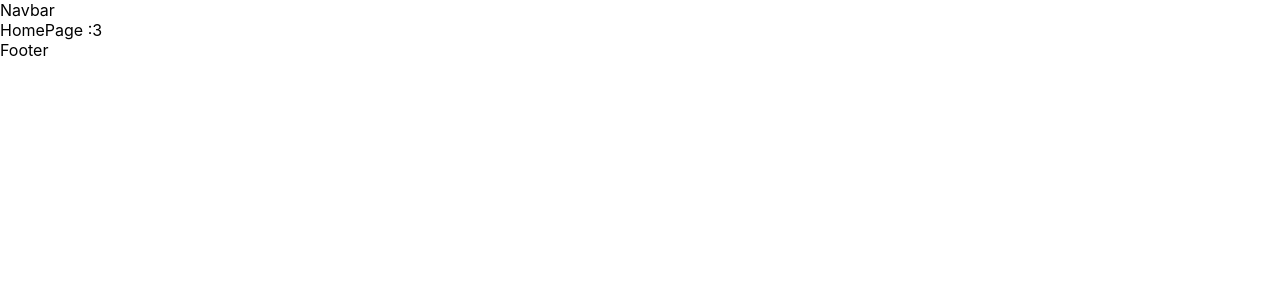
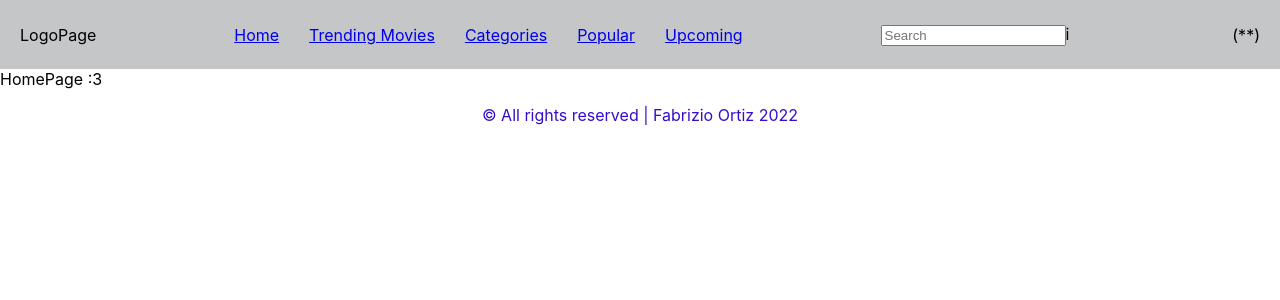
Before and after one commit to SkivaDev/movie-app, a React (Create React App) app: page /#/ in a window 1280 px wide. Shown: the top 300 px of the page. Built offline with nearby package versions, Linux system fonts and the light colour scheme; no server answers.

Commit message:
App react-router added routes

```diff
--- a/src/App.js
+++ b/src/App.js
@@ -1,9 +1,13 @@
 import { HashRouter, Route, Routes } from 'react-router-dom';
 import { MainProvider } from './context/main';
 import './assets/styles/App.css';
-import HomePage from './pages/HomePage';
 import Navbar from './components/Navbar';
 import Footer from './components/Footer';
+import HomePage from './pages/HomePage';
+import GenericPage from './pages/GenericPage';
+import SearchPage from './pages/SearchPage';
+import DetailsPage from './pages/DetailsPage';
+
 
 function App() {
   return (
@@ -15,6 +19,15 @@ function App() {
 
           <Routes>
             <Route path='/' element={<HomePage />} />
+            <Route path='/trending' element={<GenericPage />} />
+            <Route path='/categories' element={<GenericPage />} />
+            <Route path='/popular' element={<GenericPage />} />
+            <Route path='/upcoming' element={<GenericPage />} />
+            <Route path='/search' element={<SearchPage />} />
+            <Route path='/movie' element={<p>Not found movie 404</p>} >
+              <Route path=":slug" element={<DetailsPage />} />
+            </Route>
+            <Route path="*" element={<p>Not found 404</p>} />
           </Routes>
 
           <Footer />
--- /dev/null
+++ b/src/assets/styles/Footer.css
@@ -0,0 +1,9 @@
+.Footer {
+  display: flex;
+  justify-content: center;
+  align-items: center;
+}
+
+.Footer-text {
+  color: rgb(52, 13, 207);
+}
--- a/src/assets/styles/Navbar.css
+++ b/src/assets/styles/Navbar.css
@@ -0,0 +1,27 @@
+.navbar {
+  width: 100%;
+}
+.navbar-container1 {
+  background: rgba(22,28,36,.25);
+  backdrop-filter: blur(40px);
+}
+.navbar-container2 {
+  display: flex;
+  justify-content: space-between;
+  align-items: center;
+  box-sizing: border-box;
+  padding: 8.5px 20px;
+  margin: 0 auto;
+  width: 100%;
+  max-width: 1300px;
+  border-bottom: none;
+}
+
+.navbar-container2 .texts-container {
+  display: flex;
+  justify-content: space-between;
+}
+
+.navbar-container2 .text{
+  margin: 0 15px;
+}
--- a/src/components/Footer.jsx
+++ b/src/components/Footer.jsx
@@ -1,8 +1,10 @@
 import React from 'react'
-
+import "../assets/styles/Footer.css"
 function Footer() {
   return (
-    <div>Footer</div>
+    <div className='Footer'>
+      <p className='Footer-text'>© All rights reserved | Fabrizio Ortiz 2022</p>
+    </div>
   )
 }
 
--- a/src/components/Navbar.jsx
+++ b/src/components/Navbar.jsx
@@ -1,9 +1,47 @@
 import React from 'react'
+import { NavLink } from 'react-router-dom';
 import "../assets/styles/Navbar.css";
 
 function Navbar() {
   return (
-    <div>Navbar</div>
+    <div className='navbar'>
+      <div className='navbar-container1'>
+        <div className='navbar-container2'>
+          <div className={`logo-container`}>
+            <span>LogoPage</span>
+          </div>
+          <div className={`texts-container`}>
+            <div className={`text-box`}>
+              <NavLink className={`text`} to={"/"}>Home</NavLink>
+            </div>
+            <div className={`text-box`}>
+              <NavLink className={`text`} to={"/trending"}>Trending Movies</NavLink>
+            </div>
+            <div className={`text-box`}>
+              <NavLink className={`text`} to={"/categories"}>Categories</NavLink>
+            </div>
+            <div className={`text-box`}>
+              <NavLink className={`text`} to={"/popular"}>Popular</NavLink>
+            </div>
+            <div className={`text-box`}>
+              <NavLink className={`text`} to={"/upcoming"}>Upcoming</NavLink>
+            </div>
+          </div>
+          <div className={`search-container`}>
+            <div className={`input-box`}>
+              <input className={`input`} type="text" placeholder='Search'/>
+              <span className={`logo`}>i</span>
+            </div>
+          </div>
+          <div className={`language-container`}>
+            <ul>
+              <span>(**)</span>
+              {/* <div>Aqui va la opciones de ingles o español</div> */}
+            </ul>
+          </div>
+        </div>
+      </div>
+    </div>
   )
 }
 
--- a/src/pages/GenericPage.jsx
+++ b/src/pages/GenericPage.jsx
@@ -1,8 +1,30 @@
 import React from 'react'
+import MoviesContainer from '../components/MoviesContainer'
+
+const configuration = {
+  language: "es",
+  kindOfPage: "trending",
+
+}
 
 function GenericPage() {
   return (
-    <div>GenericPage</div>
+    <div className={`genericPage`}>
+      <div className={`title-container`}>
+        <div className={`text-box`}>
+          <h1 className={`text`}>Popular</h1>
+        </div>
+        <div className={`btn-box`}>
+          <button className={`button`}>
+            <span>i</span>
+          </button>
+        </div>
+      </div>
+
+      {/* <categoriesComponent> */}
+
+      <MoviesContainer />
+    </div>
   )
 }
 
```
